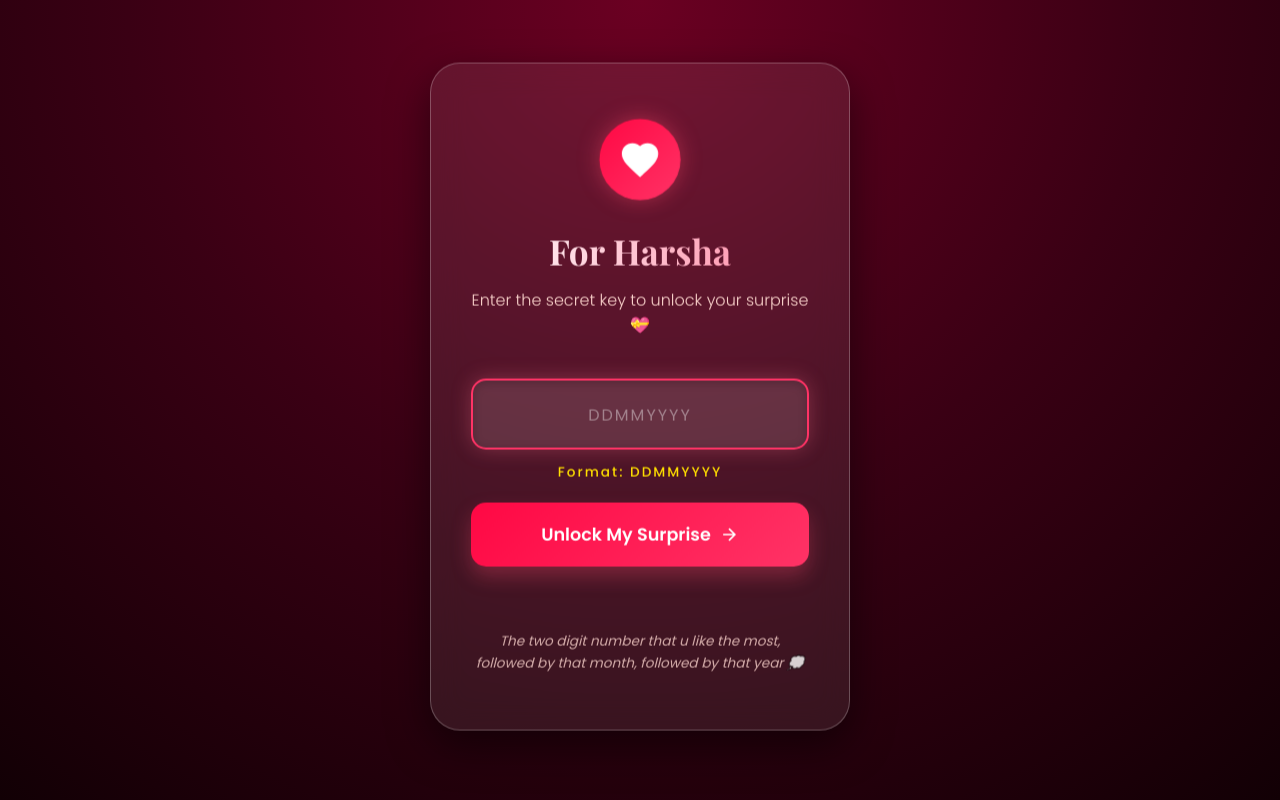
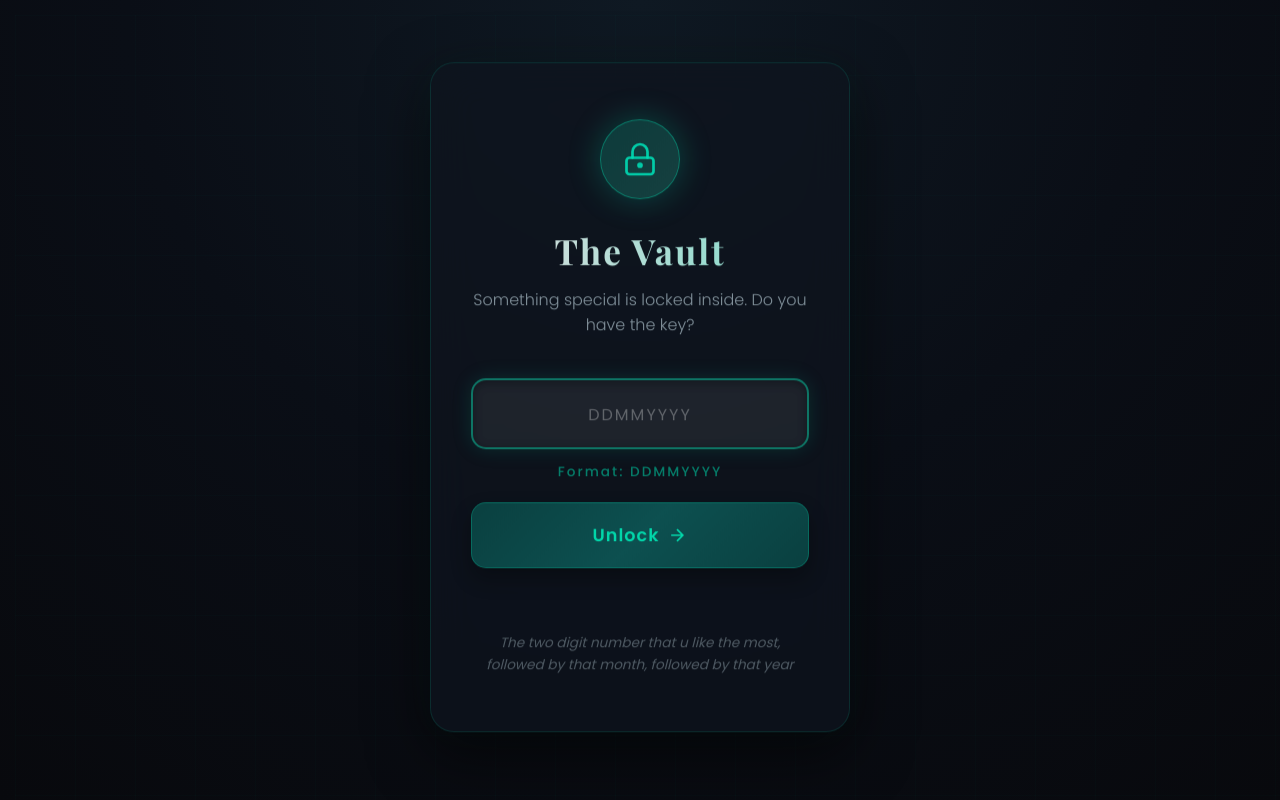
Before and after one commit to hbharsha28-afk/birthday-vault, a website: page public/index.html in a window 1280 px wide. Drawn offline with nearby package versions, Linux system fonts and the light colour scheme; a web font is replaced by a local one.

Commit message:
Redesign login page: dark vault theme replacing pink/hearts

```diff
--- a/public/index.html
+++ b/public/index.html
@@ -3,7 +3,7 @@
 <head>
     <meta charset="UTF-8">
     <meta name="viewport" content="width=device-width, initial-scale=1.0">
-    <title>💝 A Special Surprise For Harsha</title>
+    <title>🔐 The Vault</title>
     <meta name="description" content="A special surprise just for you">
     <link rel="preconnect" href="https://fonts.googleapis.com">
     <link rel="preconnect" href="https://fonts.gstatic.com" crossorigin>
@@ -19,22 +19,24 @@
     <div id="lockScreen" class="lock-screen">
         <div class="lock-card">
             <div class="lock-icon">
-                <svg width="36" height="36" viewBox="0 0 24 24" fill="white" stroke="white" stroke-width="1.5">
-                    <path d="M12 21.35l-1.45-1.32C5.4 15.36 2 12.28 2 8.5 2 5.42 4.42 3 7.5 3c1.74 0 3.41.81 4.5 2.09C13.09 3.81 14.76 3 16.5 3 19.58 3 22 5.42 22 8.5c0 3.78-3.4 6.86-8.55 11.54L12 21.35z"/>
+                <svg width="36" height="36" viewBox="0 0 24 24" fill="none" stroke="white" stroke-width="1.8" stroke-linecap="round" stroke-linejoin="round">
+                    <rect x="3" y="11" width="18" height="11" rx="2" ry="2"/>
+                    <path d="M7 11V7a5 5 0 0 1 10 0v4"/>
+                    <circle cx="12" cy="16" r="1"/>
                 </svg>
             </div>
-            <h1 class="lock-title">For Harsha</h1>
-            <p class="lock-subtitle">Enter the secret key to unlock your surprise 💝</p>
+            <h1 class="lock-title">The Vault</h1>
+            <p class="lock-subtitle">Something special is locked inside. Do you have the key?</p>
             <div class="password-group">
                 <input type="password" id="passwordInput" class="password-input" placeholder="DDMMYYYY" maxlength="10" autocomplete="off">
                 <p class="format-hint">Format: DDMMYYYY</p>
                 <button id="unlockBtn" class="unlock-btn">
-                    <span>Unlock My Surprise</span>
+                    <span>Unlock</span>
                     <svg width="20" height="20" viewBox="0 0 24 24" fill="none" stroke="currentColor" stroke-width="2"><path d="M5 12h14M12 5l7 7-7 7"/></svg>
                 </button>
             </div>
             <p id="errorMsg" class="error-msg"></p>
-            <p class="hint-text">The two digit number that u like the most, followed by that month, followed by that year 💭</p>
+            <p class="hint-text">The two digit number that u like the most, followed by that month, followed by that year</p>
         </div>
     </div>
 
--- a/public/script.js
+++ b/public/script.js
@@ -21,12 +21,14 @@ const lightboxClose = document.getElementById('lightboxClose');
 const countdownTimer = document.getElementById('countdownTimer');
 const countdownMessage = document.getElementById('countdownMessage');
 
-// --- Particle System ---
+// --- Particle System (Lock Screen Only — Subtle Glowing Orbs) ---
+let particleAnimationId = null;
+
 function initParticles() {
     const canvas = document.getElementById('particles');
     const ctx = canvas.getContext('2d');
     let particles = [];
-    const PARTICLE_COUNT = 40; // Floating hearts
+    const PARTICLE_COUNT = 50;
 
     function resize() {
         canvas.width = window.innerWidth;
@@ -37,26 +39,25 @@ function initParticles() {
         constructor() { this.reset(); }
         reset() {
             this.x = Math.random() * canvas.width;
-            this.y = Math.random() * canvas.height + canvas.height; // Start below screen sometimes
-            this.size = Math.random() * 8 + 4; // Heart size
-            this.speedX = (Math.random() - 0.5) * 0.8;
-            this.speedY = -(Math.random() * 1.5 + 0.5); // Always float upwards
-            this.opacity = Math.random() * 0.6 + 0.1;
-            // Shades of intensely passionate red, pink, and rose gold
-            const colors = ['#ff0844', '#ff3366', '#ff2a6d', '#ff85a2', '#ffdf00'];
+            this.y = Math.random() * canvas.height + canvas.height;
+            this.size = Math.random() * 3 + 1;
+            this.speedX = (Math.random() - 0.5) * 0.5;
+            this.speedY = -(Math.random() * 0.8 + 0.2);
+            this.opacity = Math.random() * 0.5 + 0.05;
+            const colors = ['#00c8a0', '#00e6b4', '#0aa89e', '#1affd5', '#b0fff0'];
             this.color = colors[Math.floor(Math.random() * colors.length)];
             this.wobble = Math.random() * Math.PI * 2;
-            this.wobbleSpeed = Math.random() * 0.02 + 0.01;
+            this.wobbleSpeed = Math.random() * 0.015 + 0.005;
         }
         update() {
-            this.x += this.speedX + Math.sin(this.wobble) * 0.5;
+            this.x += this.speedX + Math.sin(this.wobble) * 0.3;
             this.y += this.speedY;
             this.wobble += this.wobbleSpeed;
 
             if (this.y < -50 || this.x < -50 || this.x > canvas.width + 50) {
                 this.x = Math.random() * canvas.width;
                 this.y = canvas.height + 50;
-                this.opacity = Math.random() * 0.6 + 0.1;
+                this.opacity = Math.random() * 0.5 + 0.05;
             }
         }
         draw() {
@@ -64,20 +65,9 @@ function initParticles() {
             ctx.globalAlpha = this.opacity;
             ctx.fillStyle = this.color;
             ctx.shadowColor = this.color;
-            ctx.shadowBlur = 10;
-
-            // Draw a heart shape
-            ctx.translate(this.x, this.y);
-            // Slight rotation for floating effect
-            ctx.rotate(Math.sin(this.wobble) * 0.2);
-            ctx.scale(this.size / 20, this.size / 20); // Scale down based on size
-
+            ctx.shadowBlur = 15;
             ctx.beginPath();
-            ctx.moveTo(0, 5);
-            ctx.bezierCurveTo(0, -5, -10, -10, -20, -5);
-            ctx.bezierCurveTo(-30, 5, -10, 20, 0, 30);
-            ctx.bezierCurveTo(10, 20, 30, 5, 20, -5);
-            ctx.bezierCurveTo(10, -10, 0, -5, 0, 5);
+            ctx.arc(this.x, this.y, this.size, 0, Math.PI * 2);
             ctx.fill();
             ctx.restore();
         }
@@ -87,7 +77,6 @@ function initParticles() {
     window.addEventListener('resize', resize);
     for (let i = 0; i < PARTICLE_COUNT; i++) {
         const p = new Particle();
-        // Randomize initial Y to fill the screen initially
         p.y = Math.random() * canvas.height;
         particles.push(p);
     }
@@ -95,9 +84,22 @@ function initParticles() {
     function animate() {
         ctx.clearRect(0, 0, canvas.width, canvas.height);
         particles.forEach(p => { p.update(); p.draw(); });
-        requestAnimationFrame(animate);
+        particleAnimationId = requestAnimationFrame(animate);
     }
     animate();
+}
+
+function stopParticles() {
+    if (particleAnimationId) {
+        cancelAnimationFrame(particleAnimationId);
+        particleAnimationId = null;
+    }
+    const canvas = document.getElementById('particles');
+    if (canvas) {
+        const ctx = canvas.getContext('2d');
+        ctx.clearRect(0, 0, canvas.width, canvas.height);
+        canvas.style.display = 'none';
+    }
 }
 
 // --- Confetti ---
@@ -790,6 +792,7 @@ async function handleUnlock() {
         clearRateLimit();
         errorMsg.textContent = '';
         lockScreen.classList.add('unlocking');
+        stopParticles();
 
         // Start tracking time spent
         isVaultUnlocked = true;
--- a/public/style.css
+++ b/public/style.css
@@ -93,7 +93,7 @@ body {
 }
 
 /* ========================================
-   LOCK SCREEN (Centered & Emotional)
+   LOCK SCREEN (Dark Vault Theme)
    ======================================== */
 .lock-screen {
     position: fixed;
@@ -102,10 +102,29 @@ body {
     display: flex;
     align-items: center;
     justify-content: center;
-    background: var(--bg-color);
-    background-image: var(--bg-gradient);
+    background: #08090d;
+    background-image: radial-gradient(circle at 50% 0%, #0f1923 0%, #0a0e16 50%, #08090d 100%);
     transition: opacity 1.5s ease, transform 1.5s ease;
     padding: 1rem;
+    overflow: hidden;
+}
+
+/* Subtle animated grid overlay for the lock screen */
+.lock-screen::before {
+    content: '';
+    position: absolute;
+    inset: 0;
+    background-image:
+        linear-gradient(rgba(0, 255, 200, 0.015) 1px, transparent 1px),
+        linear-gradient(90deg, rgba(0, 255, 200, 0.015) 1px, transparent 1px);
+    background-size: 60px 60px;
+    animation: gridDrift 20s linear infinite;
+    pointer-events: none;
+}
+
+@keyframes gridDrift {
+    0% { transform: translate(0, 0); }
+    100% { transform: translate(60px, 60px); }
 }
 
 .lock-screen.unlocking {
@@ -115,16 +134,16 @@ body {
 }
 
 .lock-card {
-    background: var(--glass-bg);
-    backdrop-filter: blur(16px);
-    -webkit-backdrop-filter: blur(16px);
-    border: 1px solid var(--glass-border);
-    border-radius: 30px;
+    background: rgba(15, 20, 30, 0.7);
+    backdrop-filter: blur(20px);
+    -webkit-backdrop-filter: blur(20px);
+    border: 1px solid rgba(0, 200, 160, 0.15);
+    border-radius: 24px;
     padding: 3.5rem 2.5rem;
     max-width: 420px;
     width: 100%;
     text-align: center;
-    box-shadow: var(--glass-shadow);
+    box-shadow: 0 20px 60px rgba(0, 0, 0, 0.6), 0 0 40px rgba(0, 200, 160, 0.05);
     animation: float 6s ease-in-out infinite;
     position: relative;
     z-index: 1;
@@ -132,34 +151,32 @@ body {
 
 @keyframes float {
     0%, 100% { transform: translateY(0px); }
-    50% { transform: translateY(-15px); }
+    50% { transform: translateY(-12px); }
 }
 
 .lock-icon {
     width: 80px;
     height: 80px;
     margin: 0 auto 1.5rem;
-    background: linear-gradient(135deg, var(--accent-red), var(--accent-pink));
+    background: linear-gradient(135deg, #0d3b3b, #164040);
+    border: 1px solid rgba(0, 200, 160, 0.3);
     border-radius: 50%;
     display: flex;
     align-items: center;
     justify-content: center;
-    box-shadow: 0 0 30px rgba(255, 77, 109, 0.5);
-    animation: heartbeat 1.5s ease-in-out infinite;
+    box-shadow: 0 0 25px rgba(0, 200, 160, 0.2);
+    animation: vaultPulse 3s ease-in-out infinite;
 }
 
-@keyframes heartbeat {
-    0% { transform: scale(1); box-shadow: 0 0 20px rgba(255, 77, 109, 0.4); }
-    15% { transform: scale(1.15); box-shadow: 0 0 40px rgba(255, 77, 109, 0.7); }
-    30% { transform: scale(1); box-shadow: 0 0 20px rgba(255, 77, 109, 0.4); }
-    45% { transform: scale(1.15); box-shadow: 0 0 40px rgba(255, 77, 109, 0.7); }
-    100% { transform: scale(1); box-shadow: 0 0 20px rgba(255, 77, 109, 0.4); }
+@keyframes vaultPulse {
+    0%, 100% { box-shadow: 0 0 20px rgba(0, 200, 160, 0.15); border-color: rgba(0, 200, 160, 0.25); }
+    50% { box-shadow: 0 0 35px rgba(0, 200, 160, 0.35); border-color: rgba(0, 200, 160, 0.5); }
 }
 
 .lock-icon svg {
-    width: 40px;
-    height: 40px;
-    fill: white;
+    width: 36px;
+    height: 36px;
+    stroke: rgba(0, 220, 180, 0.9);
 }
 
 .lock-title {
@@ -167,13 +184,14 @@ body {
     font-size: 2.2rem;
     font-weight: 700;
     margin-bottom: 0.5rem;
-    background: linear-gradient(to right, #fff, var(--accent-light-pink));
+    background: linear-gradient(to right, #e0e0e0, #7fdbca);
     -webkit-background-clip: text;
     -webkit-text-fill-color: transparent;
+    letter-spacing: 2px;
 }
 
 .lock-subtitle {
-    color: var(--text-muted);
+    color: rgba(180, 200, 210, 0.7);
     font-size: 1rem;
     margin-bottom: 2.5rem;
     font-weight: 300;
@@ -188,8 +206,8 @@ body {
 .password-input {
     width: 100%;
     padding: 1.2rem;
-    background: rgba(255, 255, 255, 0.08);
-    border: 2px solid transparent;
+    background: rgba(255, 255, 255, 0.04);
+    border: 2px solid rgba(0, 200, 160, 0.12);
     border-radius: 15px;
     color: white;
     font-family: var(--font-body);
@@ -198,17 +216,17 @@ body {
     letter-spacing: 4px;
     outline: none;
     transition: var(--transition-smooth);
-    box-shadow: inset 0 2px 10px rgba(0,0,0,0.2);
+    box-shadow: inset 0 2px 10px rgba(0,0,0,0.3);
 }
 
 .password-input:focus {
-    border-color: var(--accent-pink);
-    background: rgba(255, 255, 255, 0.12);
-    box-shadow: 0 0 20px rgba(255, 117, 143, 0.3), inset 0 2px 10px rgba(0,0,0,0.2);
+    border-color: rgba(0, 200, 160, 0.5);
+    background: rgba(255, 255, 255, 0.07);
+    box-shadow: 0 0 20px rgba(0, 200, 160, 0.15), inset 0 2px 10px rgba(0,0,0,0.3);
 }
 
 .password-input::placeholder {
-    color: rgba(255,255,255,0.4);
+    color: rgba(255,255,255,0.3);
     letter-spacing: 2px;
     font-size: 1rem;
 }
@@ -216,10 +234,10 @@ body {
 .unlock-btn {
     width: 100%;
     padding: 1.2rem;
-    background: linear-gradient(135deg, var(--accent-red), var(--accent-pink));
-    border: none;
+    background: linear-gradient(135deg, #0a4040, #0d5050, #0a4040);
+    border: 1px solid rgba(0, 200, 160, 0.3);
     border-radius: 15px;
-    color: white;
+    color: rgba(0, 230, 180, 0.9);
     font-family: var(--font-body);
     font-size: 1.1rem;
     font-weight: 600;
@@ -229,9 +247,10 @@ body {
     align-items: center;
     justify-content: center;
     gap: 0.5rem;
-    box-shadow: 0 10px 20px rgba(255, 77, 109, 0.3);
+    box-shadow: 0 10px 20px rgba(0, 0, 0, 0.3);
     position: relative;
     overflow: hidden;
+    letter-spacing: 1px;
 }
 
 .unlock-btn::after {
@@ -241,7 +260,7 @@ body {
     left: -50%;
     width: 200%;
     height: 200%;
-    background: linear-gradient(to right, rgba(255,255,255,0) 0%, rgba(255,255,255,0.3) 50%, rgba(255,255,255,0) 100%);
+    background: linear-gradient(to right, rgba(255,255,255,0) 0%, rgba(0,220,180,0.15) 50%, rgba(255,255,255,0) 100%);
     transform: rotate(45deg);
     transition: all 0.5s ease;
     opacity: 0;
@@ -259,7 +278,9 @@ body {
 
 .unlock-btn:hover {
     transform: translateY(-3px);
-    box-shadow: 0 15px 30px rgba(255, 77, 109, 0.5);
+    box-shadow: 0 15px 30px rgba(0, 200, 160, 0.2);
+    border-color: rgba(0, 200, 160, 0.6);
+    background: linear-gradient(135deg, #0d5050, #106060, #0d5050);
 }
 
 .unlock-btn:active {
@@ -267,7 +288,7 @@ body {
 }
 
 .format-hint {
-    color: var(--accent-gold);
+    color: rgba(0, 200, 160, 0.6);
     font-size: 0.85rem;
     letter-spacing: 2px;
     font-weight: 500;
@@ -275,7 +296,7 @@ body {
 }
 
 .error-msg {
-    color: #ff3333;
+    color: #ff5252;
     font-size: 0.95rem;
     min-height: 1.5rem;
     margin-top: 1rem;
@@ -283,7 +304,7 @@ body {
 }
 
 .hint-text {
-    color: var(--text-muted);
+    color: rgba(180, 200, 210, 0.5);
     font-size: 0.85rem;
     margin-top: 1.5rem;
     font-style: italic;
```
